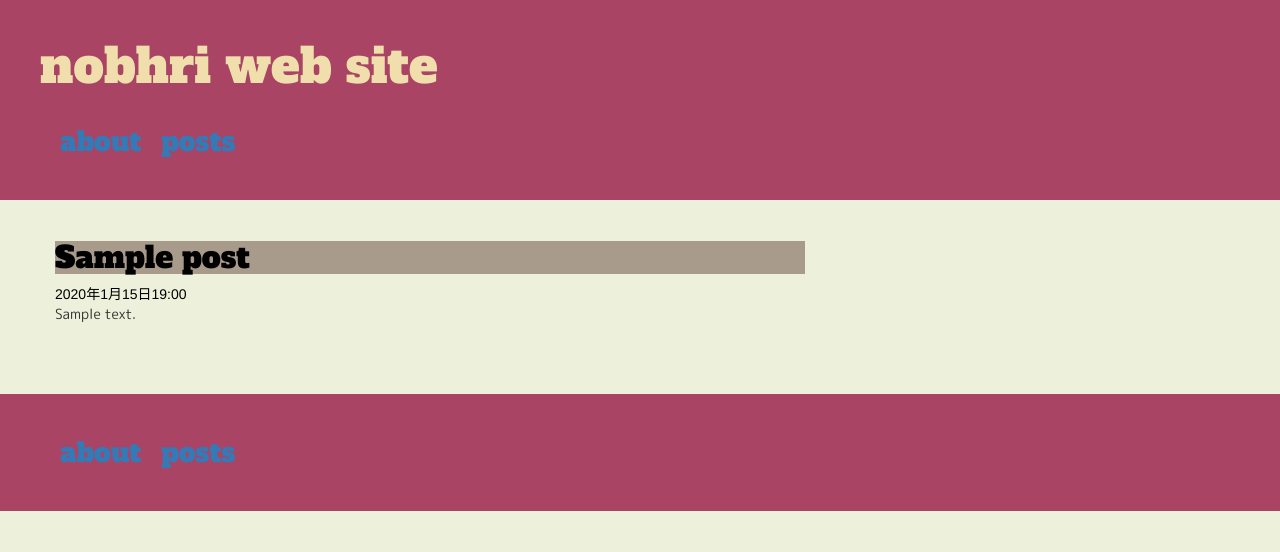
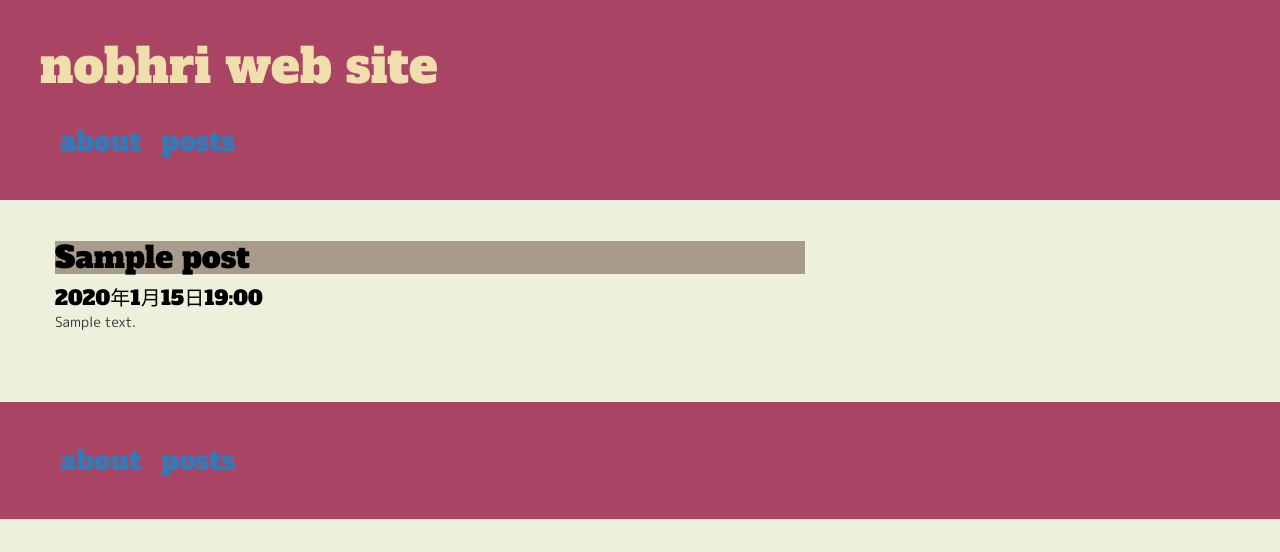
Before and after one commit to nobhri/sample-django-blog, a Django app: page /post/1/ in a window 1280 px wide. Shown: the top 552 px of the page. Run offline with Django 4.2, Linux system fonts and the light colour scheme; tables that the repository leaves empty hold one stand-in row (values such as "Sample post"); some libraries are stand-ins or nearby versions.

Commit message:
fix: layout and style of date in post detail

```diff
--- a/blog/static/css/blog.css
+++ b/blog/static/css/blog.css
@@ -56,6 +56,10 @@
         .post h2 a, .post h2 a:visited {
             color: #000000;
         }
+        .date{
+            font-family: 'Alfa Slab One', cursive;
+            font-size: 15pt;
+        }
         body {
             background-color: #edf0da;
         }
```
